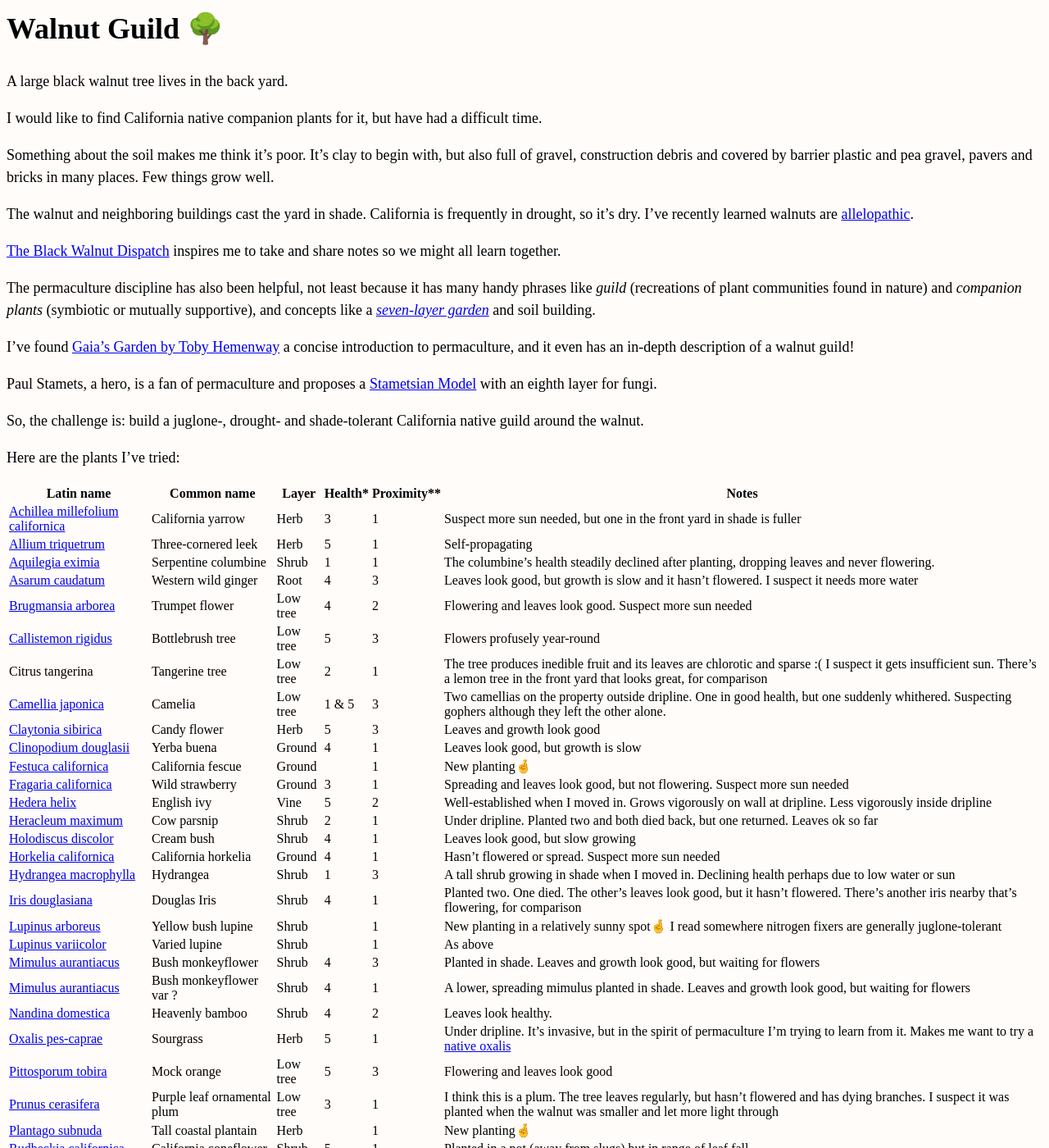
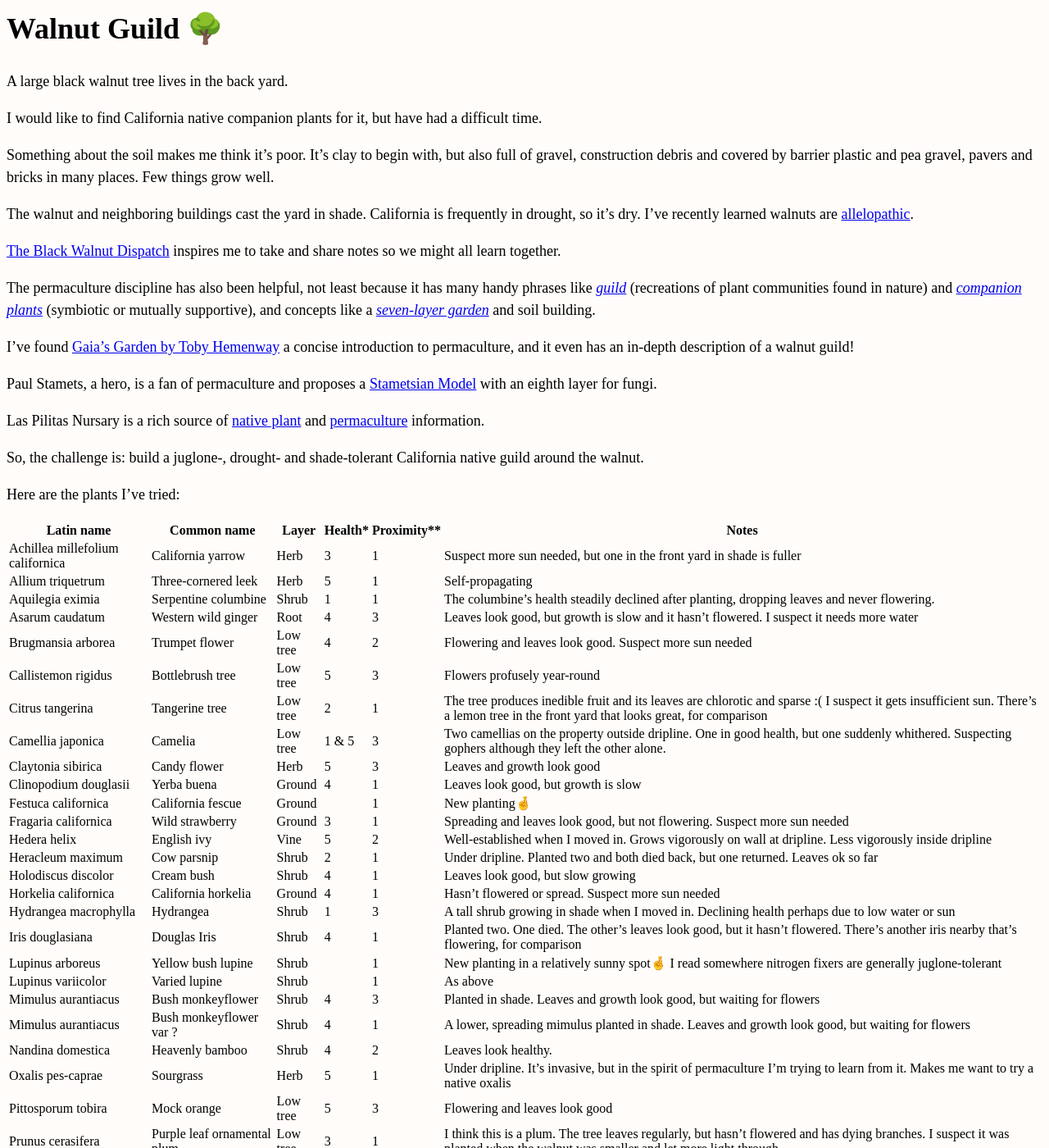
Before and after one commit to erikeldridge/erikeldridge.github.com, a Jekyll site: the page built from _posts/2018-01-20-walnut-guild.md, in a window 1280 px wide and 1400 px high. Shown: the whole window at 82% size. Built offline with Jekyll 4.4.1, drawn with Linux system fonts in a browser that asks for light colours; nearby versions of some CDN libraries; some of the changed lines change nothing that is shown.

Commit message:
Update from Forestry.io - 2018-01-20-walnut-guild.md

```diff
--- a/_posts/2018-01-20-walnut-guild.md
+++ b/_posts/2018-01-20-walnut-guild.md
@@ -1,7 +1,7 @@
 ---
 title: "Walnut Guild \U0001F333"
 layout: post
-date: 2018-01-21 00:55:32 -0800
+date: 2018-01-21 18:45:26 -0800
 tags:
 - permaculture
 - walnut
@@ -17,11 +17,13 @@
 
 [The Black Walnut Dispatch](https://blackwalnutdispatch.com/the-black-walnut-society/) inspires me to take and share notes so we might all learn together.
 
-The permaculture discipline has also been helpful, not least because it has many handy phrases like _guild_ (recreations of plant communities found in nature) and _companion plants_ (symbiotic or mutually supportive), and concepts like a [_seven-layer garden_](https://www.chelseagreen.com/blogs/designing-a-forest-garden-the-seven-story-garden/) and soil building.
+The permaculture discipline has also been helpful, not least because it has many handy phrases like [_guild_](https://www.chelseagreen.com/blogs/natural-polycultures-mimicking-nature-in-your-veggie-garden/) (recreations of plant communities found in nature) and [_companion plants_](https://www.chelseagreen.com/blogs/interplanting-and-beyond/) (symbiotic or mutually supportive), and concepts like a [_seven-layer garden_](https://www.chelseagreen.com/blogs/designing-a-forest-garden-the-seven-story-garden/) and soil building.
 
 I've found [Gaia's Garden by Toby Hemenway](https://www.chelseagreen.com/gaias-garden-second-edition) a concise introduction to permaculture, and it even has an in-depth description of a walnut guild!
 
 Paul Stamets, a hero, is a fan of permaculture and proposes a [Stametsian Model](http://www.fungi.com/blog/items/permaculture-with-a-mycological-twist.html) with an eighth layer for fungi.
+
+Las Pilitas Nursary is a rich source of [native plant](http://www.laspilitas.com/nature-of-california/native-plants-san-jose.html) and [permaculture](http://www.laspilitas.com/garden/howto/permaculture/permaculture1.htm) information.
 
 So, the challenge is: build a juglone-, drought- and shade-tolerant California native guild around the walnut.
 
@@ -29,37 +31,37 @@
 
 | Latin name | Common name | Layer | Health\* | Proximity\*\* | Notes |
 | --- | --- | --- | --- | --- | --- |
-| [Achillea millefolium californica](https://www.inaturalist.org/taxa/239065-Achillea-millefolium-californica) | California yarrow | Herb | 3 | 1 | Suspect more sun needed, but one in the front yard in shade is fuller |
-| [Allium triquetrum](https://www.inaturalist.org/taxa/55505-Allium-triquetrum) | Three-cornered leek | Herb | 5 | 1 | Self-propagating |
-| [Aquilegia eximia](https://www.inaturalist.org/taxa/57230-Aquilegia-eximia) | Serpentine columbine | Shrub | 1 | 1 | The columbine's health steadily declined after planting, dropping leaves and never flowering. |
-| [Asarum caudatum](https://www.inaturalist.org/taxa/52858-Asarum-caudatum) | Western wild ginger | Root | 4 | 3 | Leaves look good, but growth is slow and it hasn't flowered. I suspect it needs more water |
-| [Brugmansia arborea](https://www.inaturalist.org/taxa/126914-Brugmansia-arborea) | Trumpet flower | Low tree | 4 | 2 | Flowering and leaves look good. Suspect more sun needed |
-| [Callistemon rigidus](https://www.inaturalist.org/taxa/146916-Callistemon-rigidus) | Bottlebrush tree | Low tree | 5 | 3 | Flowers profusely year-round |
+| Achillea millefolium californica | California yarrow | Herb | 3 | 1 | Suspect more sun needed, but one in the front yard in shade is fuller |
+| Allium triquetrum | Three-cornered leek | Herb | 5 | 1 | Self-propagating |
+| Aquilegia eximia | Serpentine columbine | Shrub | 1 | 1 | The columbine's health steadily declined after planting, dropping leaves and never flowering. |
+| Asarum caudatum | Western wild ginger | Root | 4 | 3 | Leaves look good, but growth is slow and it hasn't flowered. I suspect it needs more water |
+| Brugmansia arborea | Trumpet flower | Low tree | 4 | 2 | Flowering and leaves look good. Suspect more sun needed |
+| Callistemon rigidus | Bottlebrush tree | Low tree | 5 | 3 | Flowers profusely year-round |
 | Citrus tangerina | Tangerine tree | Low tree | 2 | 1 | The tree produces inedible fruit and its leaves are chlorotic and sparse :( I suspect it gets insufficient sun. There's a lemon tree in the front yard that looks great, for comparison |
-| [Camellia japonica](https://www.inaturalist.org/taxa/83056-Camellia-japonica) | Camelia | Low tree | 1 & 5 | 3 | Two camellias on the property outside dripline. One in good health, but one suddenly whithered. Suspecting gophers although they left the other alone. |
-| [Claytonia sibirica](https://www.inaturalist.org/taxa/55767-Claytonia-sibirica) | Candy flower | Herb | 5 | 3 | Leaves and growth look good |
-| [Clinopodium douglasii](https://www.inaturalist.org/taxa/53203-Clinopodium-douglasii) | Yerba buena | Ground | 4 | 1 | Leaves look good, but growth is slow |
-| [Festuca californica](https://www.inaturalist.org/taxa/57169-Festuca-californica)  | California fescue | Ground | | 1 | New planting🤞|
-| [Fragaria californica](https://www.inaturalist.org/taxa/61095-Fragaria-vesca-californica) | Wild strawberry | Ground | 3 | 1 | Spreading and leaves look good, but not flowering. Suspect more sun needed |
-| [Hedera helix](https://www.inaturalist.org/taxa/55882-Hedera-helix) | English ivy | Vine | 5 | 2 | Well-established when I moved in. Grows vigorously on wall at dripline. Less vigorously inside dripline |
-| [Heracleum maximum](https://www.inaturalist.org/taxa/53094-Heracleum-maximum) | Cow parsnip | Shrub | 2 | 1 | Under dripline. Planted two and both died back, but one returned. Leaves ok so far |
-| [Holodiscus discolor](https://www.inaturalist.org/taxa/53414-Holodiscus-discolor) | Cream bush | Shrub | 4 | 1 | Leaves look good, but slow growing |
-| [Horkelia californica](https://www.inaturalist.org/taxa/61737-Horkelia-californica) | California horkelia | Ground | 4 | 1 | Hasn't flowered or spread. Suspect more sun needed |
-| [Hydrangea macrophylla](https://www.inaturalist.org/taxa/122034-Hydrangea-macrophylla) | Hydrangea | Shrub | 1 | 3 | A tall shrub growing in shade when I moved in. Declining health perhaps due to low water or sun |
-| [Iris douglasiana](https://www.inaturalist.org/taxa/50854-Iris-douglasiana) | Douglas Iris | Shrub | 4 | 1 | Planted two. One died. The other's leaves look good, but it hasn't flowered. There's another iris nearby that's flowering, for comparison |
-| [Lupinus arboreus](https://www.inaturalist.org/taxa/61010-Lupinus-arboreus) | Yellow bush lupine | Shrub | | 1 | New planting in a relatively sunny spot🤞 I read somewhere nitrogen fixers are generally juglone-tolerant |
-| [Lupinus variicolor](https://www.inaturalist.org/taxa/61018-Lupinus-variicolor) | Varied lupine | Shrub | | 1 | As above |
-| [Mimulus aurantiacus](https://www.inaturalist.org/taxa/48858-Mimulus-aurantiacus) | Bush monkeyflower | Shrub | 4 | 3 | Planted in shade. Leaves and growth look good, but waiting for flowers |
-| [Mimulus aurantiacus](https://www.inaturalist.org/taxa/48858-Mimulus-aurantiacus) | Bush monkeyflower var ? | Shrub | 4 | 1 | A lower, spreading mimulus planted in shade. Leaves and growth look good, but waiting for flowers |
-| [Nandina domestica](https://www.inaturalist.org/taxa/127010-Nandina-domestica) | Heavenly bamboo | Shrub | 4 | 2 | Leaves look healthy. |
-| [Oxalis pes-caprae](https://www.inaturalist.org/taxa/53169-Oxalis-pes-caprae) | Sourgrass | Herb | 5 | 1 | Under dripline. It's invasive, but in the spirit of permaculture I'm trying to learn from it. Makes me want to try a [native oxalis](https://www.inaturalist.org/taxa/78298-Oxalis-californica) |
-| [Pittosporum tobira](https://www.inaturalist.org/taxa/78592-Pittosporum-tobira)| Mock orange | Low tree | 5 | 3 | Flowering and leaves look good |
-| [Prunus cerasifera](https://www.inaturalist.org/taxa/55837-Prunus-cerasifera) | Purple leaf ornamental plum | Low tree | 3 | 1 | I think this is a plum. The tree leaves regularly, but hasn't flowered and has dying branches. I suspect it was planted when the walnut was smaller and let more light through |
-| [Plantago subnuda](https://www.inaturalist.org/taxa/60223-Plantago-subnuda) | Tall coastal plantain | Herb | &nbsp; | 1 | New planting🤞 |
-| [Rudbeckia californica](https://www.inaturalist.org/taxa/78896-Rudbeckia-californica) | California coneflower | Shrub | 5 | 1 | Planted in a pot (away from slugs) but in range of leaf fall |
-| [Stachys bullata](https://www.inaturalist.org/taxa/58930-Stachys-bullata) | Wood mint | Herb | | 1 | New planting🤞 |
-| [Symphyotrichum chilense](https://www.inaturalist.org/taxa/56861-Symphyotrichum-chilense) | California aster | Shrub | 4 | 3 | Leaves look good, slow growing |
-| [Taraxacum officinale](https://www.inaturalist.org/taxa/47602-Taraxacum-officinale) | Dandelion | Herb | 4 | 1 | Self-propagating. Leaves look good. If it flowers and spreads, I'll increase the health grade to 5 |
+| Camellia japonica | Camelia | Low tree | 1 & 5 | 3 | Two camellias on the property outside dripline. One in good health, but one suddenly whithered. Suspecting gophers although they left the other alone. |
+| Claytonia sibirica | Candy flower | Herb | 5 | 3 | Leaves and growth look good |
+| Clinopodium douglasii | Yerba buena | Ground | 4 | 1 | Leaves look good, but growth is slow |
+| Festuca californica | California fescue | Ground |  | 1 | New planting🤞 |
+| Fragaria californica | Wild strawberry | Ground | 3 | 1 | Spreading and leaves look good, but not flowering. Suspect more sun needed |
+| Hedera helix | English ivy | Vine | 5 | 2 | Well-established when I moved in. Grows vigorously on wall at dripline. Less vigorously inside dripline |
+| Heracleum maximum | Cow parsnip | Shrub | 2 | 1 | Under dripline. Planted two and both died back, but one returned. Leaves ok so far |
+| Holodiscus discolor | Cream bush | Shrub | 4 | 1 | Leaves look good, but slow growing |
+| Horkelia californica | California horkelia | Ground | 4 | 1 | Hasn't flowered or spread. Suspect more sun needed |
+| Hydrangea macrophylla | Hydrangea | Shrub | 1 | 3 | A tall shrub growing in shade when I moved in. Declining health perhaps due to low water or sun |
+| Iris douglasiana | Douglas Iris | Shrub | 4 | 1 | Planted two. One died. The other's leaves look good, but it hasn't flowered. There's another iris nearby that's flowering, for comparison |
+| Lupinus arboreus | Yellow bush lupine | Shrub |  | 1 | New planting in a relatively sunny spot🤞 I read somewhere nitrogen fixers are generally juglone-tolerant |
+| Lupinus variicolor | Varied lupine | Shrub |  | 1 | As above |
+| Mimulus aurantiacus | Bush monkeyflower | Shrub | 4 | 3 | Planted in shade. Leaves and growth look good, but waiting for flowers |
+| Mimulus aurantiacus | Bush monkeyflower var ? | Shrub | 4 | 1 | A lower, spreading mimulus planted in shade. Leaves and growth look good, but waiting for flowers |
+| Nandina domestica | Heavenly bamboo | Shrub | 4 | 2 | Leaves look healthy. |
+| Oxalis pes-caprae | Sourgrass | Herb | 5 | 1 | Under dripline. It's invasive, but in the spirit of permaculture I'm trying to learn from it. Makes me want to try a native oxalis |
+| Pittosporum tobira | Mock orange | Low tree | 5 | 3 | Flowering and leaves look good |
+| Prunus cerasifera | Purple leaf ornamental plum | Low tree | 3 | 1 | I think this is a plum. The tree leaves regularly, but hasn't flowered and has dying branches. I suspect it was planted when the walnut was smaller and let more light through |
+| Plantago subnuda | Tall coastal plantain | Herb |   | 1 | New planting🤞 |
+| Rudbeckia californica | California coneflower | Shrub | 5 | 1 | Planted in a pot (away from slugs) but in range of leaf fall |
+| Stachys bullata | Wood mint | Herb |  | 1 | New planting🤞 |
+| Symphyotrichum chilense | California aster | Shrub | 4 | 3 | Leaves look good, slow growing |
+| Taraxacum officinale | Dandelion | Herb | 4 | 1 | Self-propagating. Leaves look good. If it flowers and spreads, I'll increase the health grade to 5 |
 
 \* Health: 1-5, 5 = thriving
 \*\* Proximity: 1-3, 1 = inside dripline
```
